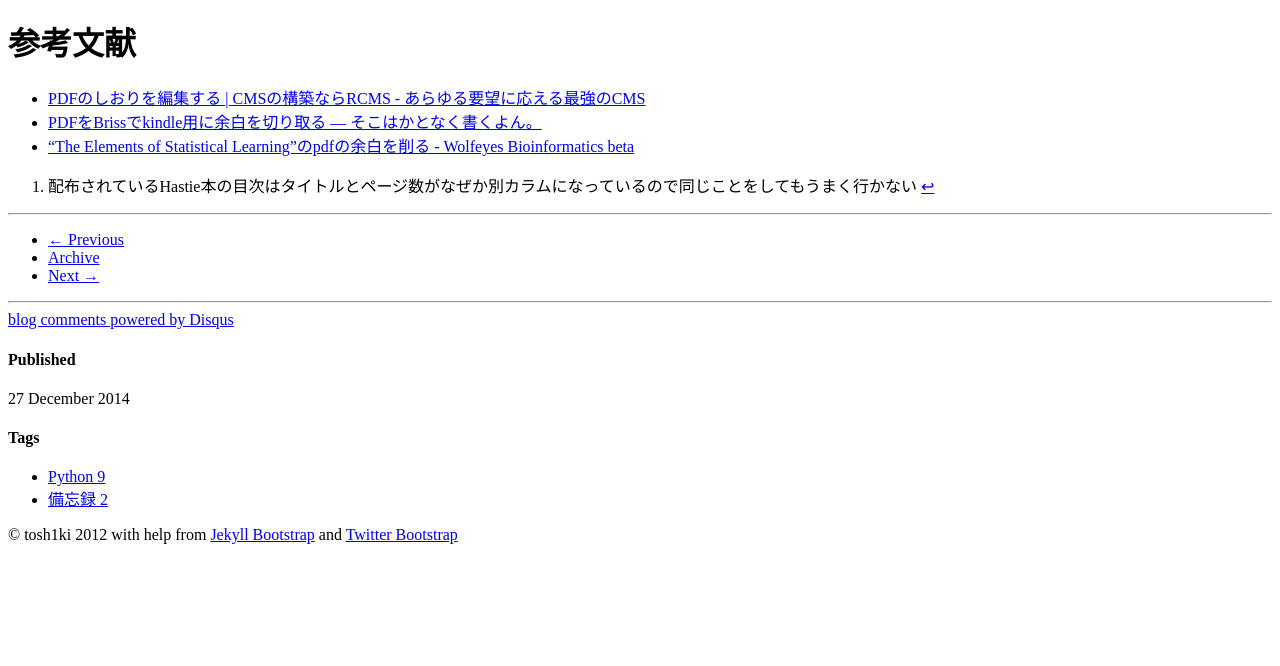
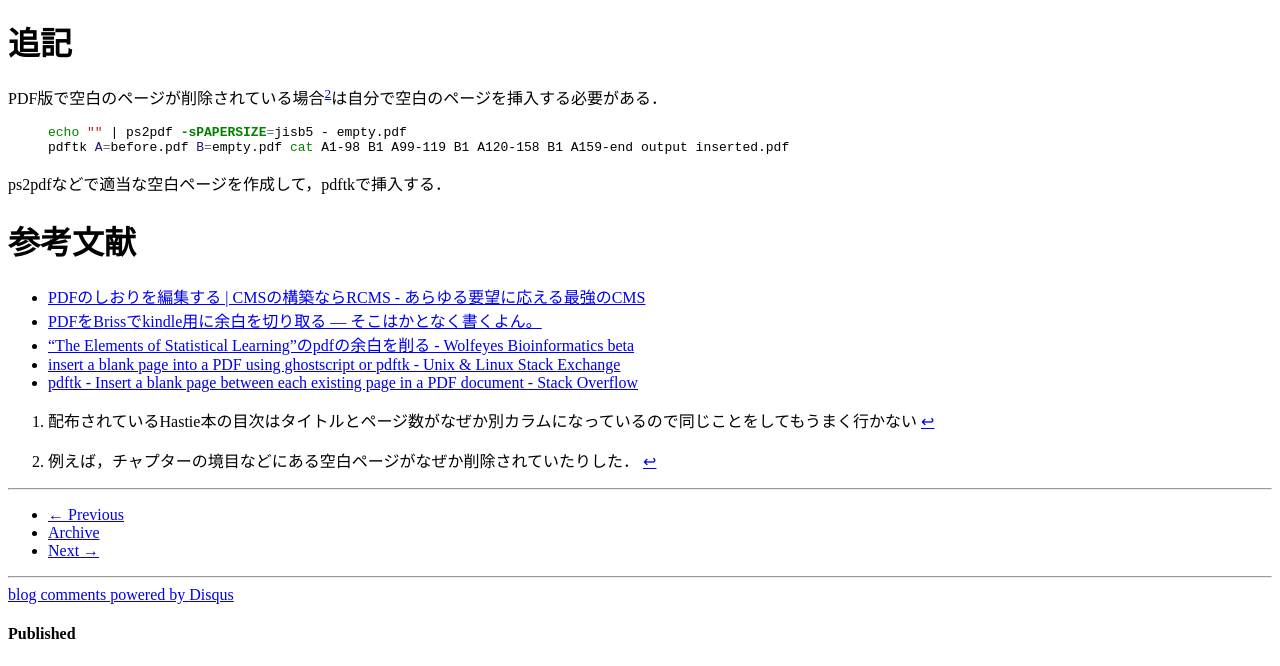
Before and after one commit to tosh1ki/tosh1ki.github.com, a Jekyll site: the page built from _posts/2014-12-27-hastie-pdf.md, in a window 1280 px wide and 900 px high, scrolled down 2201 px, cut to the strip 234-900 px from the top of the window. Built offline with Jekyll 4.4.1, drawn with Linux system fonts in a browser that asks for light colours; comment, search, counter and statistics services are not loaded; before the commit the page ends 2995 px from its top, so only the background shows below that; some of the changed text lies outside the part shown.

Commit message:
hastieに空白ページについて追記

```diff
--- a/_posts/2014-12-27-hastie-pdf.md
+++ b/_posts/2014-12-27-hastie-pdf.md
@@ -20,7 +20,7 @@ PDF閲覧には[ezPDF Reader](https://play.google.com/store/apps/details?id=udk.
 ## 事前準備
 [The Elements of Statistical Learning - Data Mining, Inference, and Prediction, Second Edition](http://www.springer.com/computer/ai/book/978-0-387-84857-0) の table of contents のPDFですべてのテキストを選択してTXTファイルにコピペしておく[^haihu]．このままだと目次のページのヘッダ(ex. `xiv Contents`)が紛れていたり，改行がおかしくなっていたりするので手作業で修正しておく．
 
-参考文献などを参考にして[briss](http://sourceforge.net/projects/briss/)をインストールしておく．
+参考文献などを参考にしてpdftkや[briss](http://sourceforge.net/projects/briss/)をインストールしておく．
 
 [^haihu]: 配布されているHastie本の目次はタイトルとページ数がなぜか別カラムになっているので同じことをしてもうまく行かない
 
@@ -56,7 +56,23 @@ brissを起動
 # ソースコード
 <script src="https://gist.github.com/tosh1ki/347d7b395c0104ec42ef.js"></script>
 
+# 追記
+
+PDF版で空白のページが削除されている場合[^empty]は自分で空白のページを挿入する必要がある．
+
+[^empty]: 例えば，チャプターの境目などにある空白ページがなぜか削除されていたりした．
+
+{% highlight bash %}
+echo "" | ps2pdf -sPAPERSIZE=jisb5 - empty.pdf
+pdftk A=before.pdf B=empty.pdf cat A1-98 B1 A99-119 B1 A120-158 B1 A159-end output inserted.pdf
+{% endhighlight %}
+
+ps2pdfなどで適当な空白ページを作成して，pdftkで挿入する．
+
+
 # 参考文献
 - [PDFのしおりを編集する \| CMSの構築ならRCMS \- あらゆる要望に応える最強のCMS](https://www.r-cms.jp/rcms-develop/list/article/id=323)
 - [PDFをBrissでkindle用に余白を切り取る — そこはかとなく書くよん。](http://tdoc.info/blog/2013/01/11/briss_kindle.html)
 - ["The Elements of Statistical Learning"のpdfの余白を削る - Wolfeyes Bioinformatics beta](http://yagays.github.io/blog/2013/05/22/esl-pdf-trimming/)
+- [insert a blank page into a PDF using ghostscript or pdftk - Unix & Linux Stack Exchange](http://unix.stackexchange.com/questions/15992/insert-a-blank-page-into-a-pdf-using-ghostscript-or-pdftk)
+- [pdftk - Insert a blank page between each existing page in a PDF document - Stack Overflow](http://stackoverflow.com/questions/12942486/insert-a-blank-page-between-each-existing-page-in-a-pdf-document)
```
